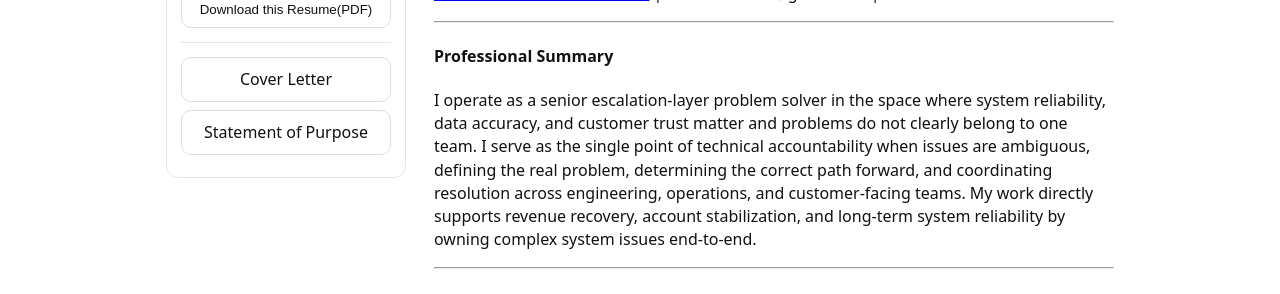
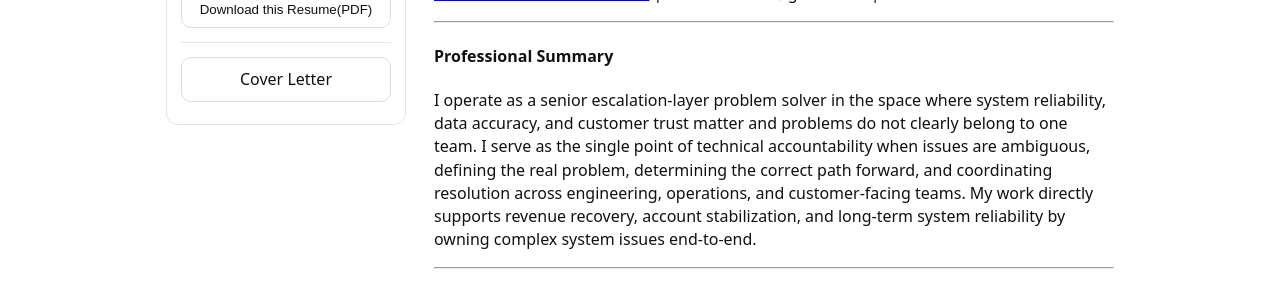
Before and after one commit to jostagirl/PublicResume, a Jekyll site: the page built from v/6sense/index.md, in a window 1280 px wide. Shown: the part 198-492 px from the top of the page. Built offline with Jekyll 4.4.1, drawn with Linux system fonts in a browser that asks for light colours; our own code applies the rules of GitHub Pages for plain Markdown files.

Commit message:
Publish resume site update

```diff
--- a/_layouts/default.html
+++ b/_layouts/default.html
@@ -32,12 +32,18 @@
 
 		<button type="button" onclick="window.print()">Download this Resume(PDF)</button>
 
-		{% if page.variant_downloads %}
+		{% if page.cover_letter or page.statement_of_purpose %}
 			<hr style="margin: 14px 0; border: none; border-top: 1px solid #e5e5e5;">
-			<a href="{{ page.url }}downloads/Anna_Bellizzi_Cover_Letter_Stripe_2026.pdf" download>Cover Letter
-			</a>
-			<a href="{{ page.url }}downloads/Anna_Bellizzi_Statement_of_Purpose_Stripe_2026.pdf" download>Statement of Purpose
-			</a>
+
+			{% if page.cover_letter %}
+				<a href="{{ page.cover_letter }}" download> Cover Letter
+				</a>
+			{% endif %}
+
+			{% if page.statement_of_purpose %}
+				<a href="{{ page.statement_of_purpose }}" download> Statement of Purpose
+				</a>
+			{% endif %}
 		{% endif %}
 
       </aside>
```
Also changed, not shown: v/6sense/index.md (+1 -1 lines), v/Stripe/index.md (+2 -1 lines).
